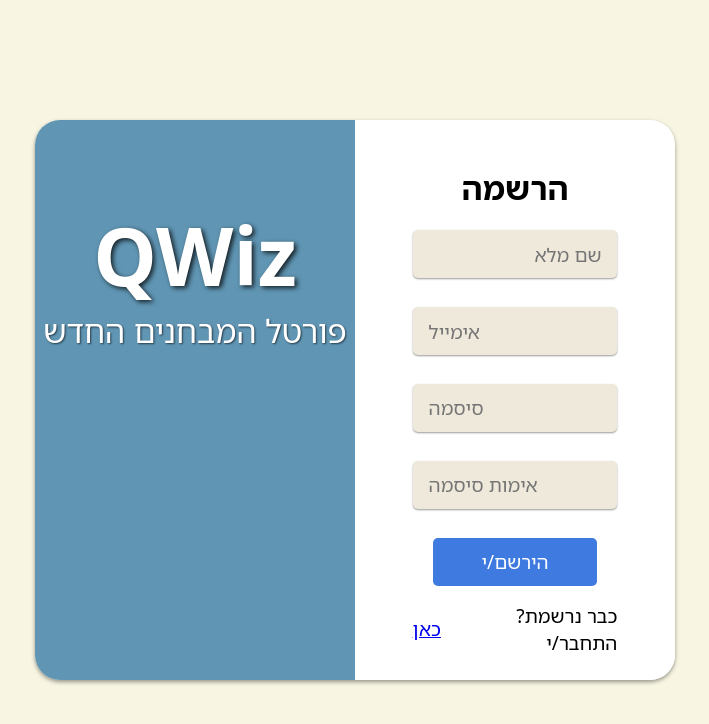
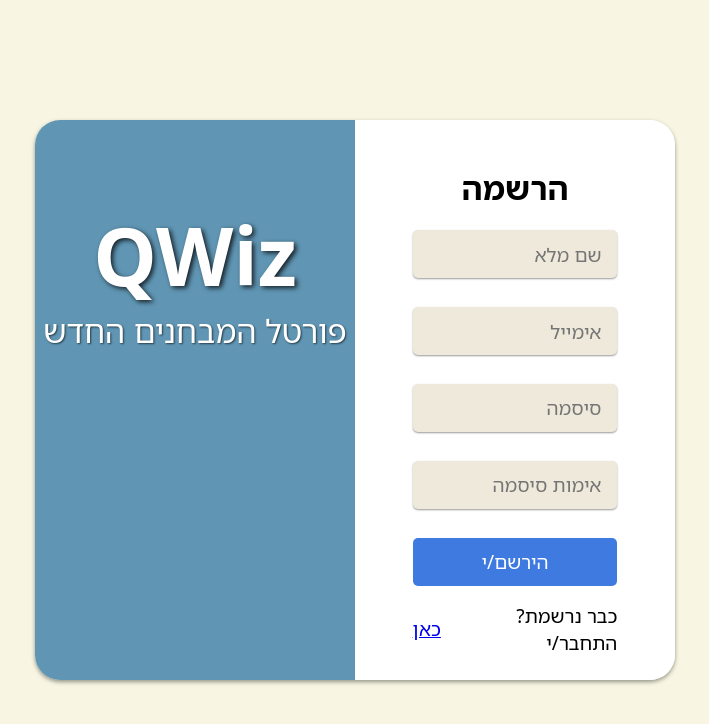
Before and after one commit to Gal-Noy/QWiz, a React (Vite) app in the folder client/: page /register in a window 1280 px wide. Shown: the top 724 px of the page, without its empty margins (285-994 px from the left). Built offline with nearby package versions, Linux system fonts and the light colour scheme; no server answers.

Commit message:
fix upload form dropdowns problem

```diff
--- a/client/src/components/SelectFilter/SelectFilter.jsx
+++ b/client/src/components/SelectFilter/SelectFilter.jsx
@@ -33,7 +33,7 @@ const SelectFilter = (props) => {
   }, []);
 
   useEffect(() => {
-    setSearchValue;
+    setSearchValue("");
     setDisabled(!!!dependency);
   }, [dependency]);
 
--- a/client/src/pages/AuthPage/AuthPage.css
+++ b/client/src/pages/AuthPage/AuthPage.css
@@ -10,7 +10,10 @@
   display: flex;
   flex-direction: row-reverse;
   border-radius: 25px;
-  text-align: right;
+
+  input {
+    text-align: right;
+  }
 }
 
 .auth-side-logo {
@@ -111,7 +114,7 @@
   background-color: var(--blue2);
   color: white;
   border: none;
-  width: 80%;
+  width: 100%;
   height: 6vh;
   font-size: 1.2rem;
   border-radius: 5px;
```
Also changed, not shown: 4 other files (tests, documents, lock files or other folders).
